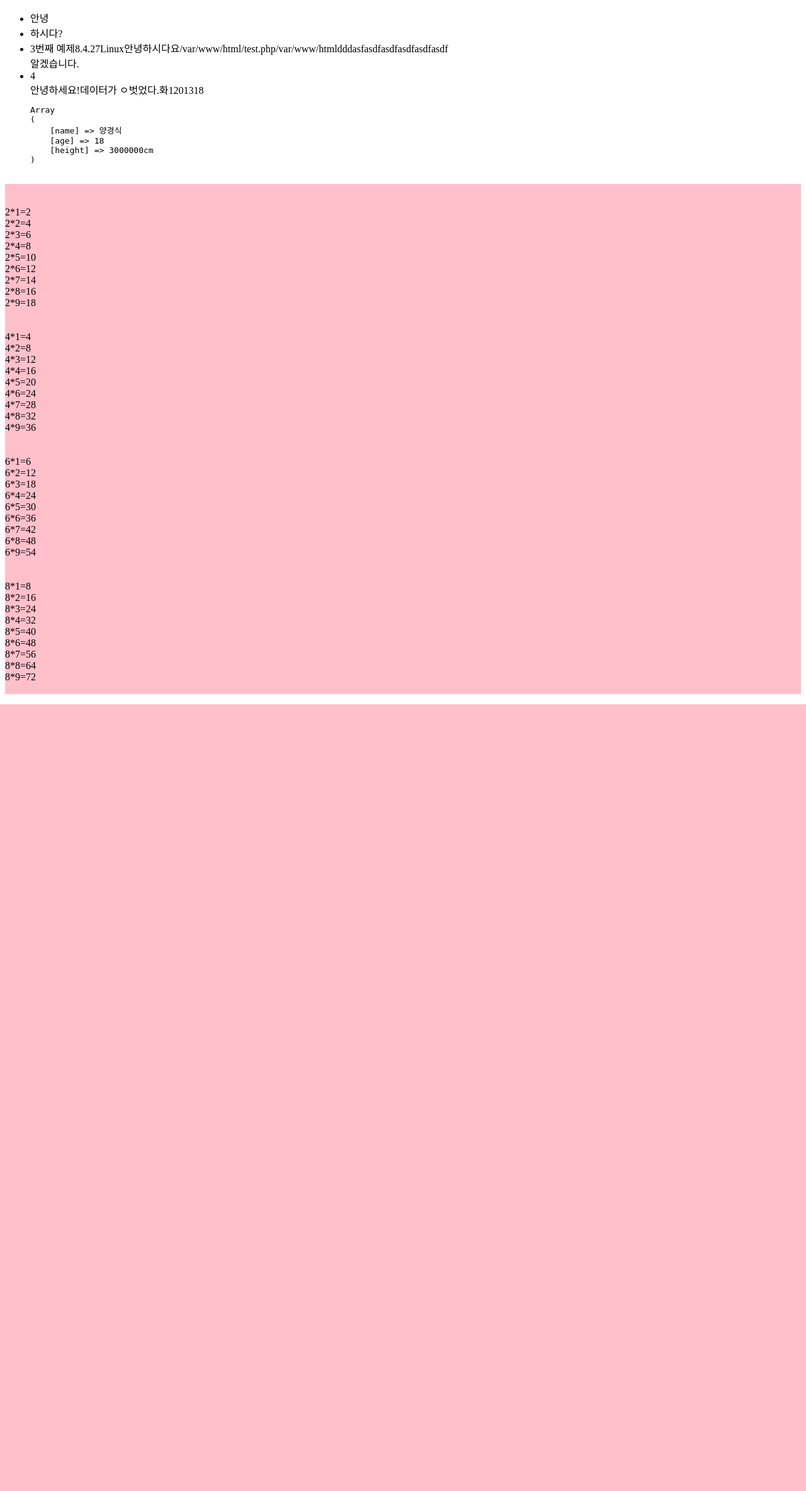
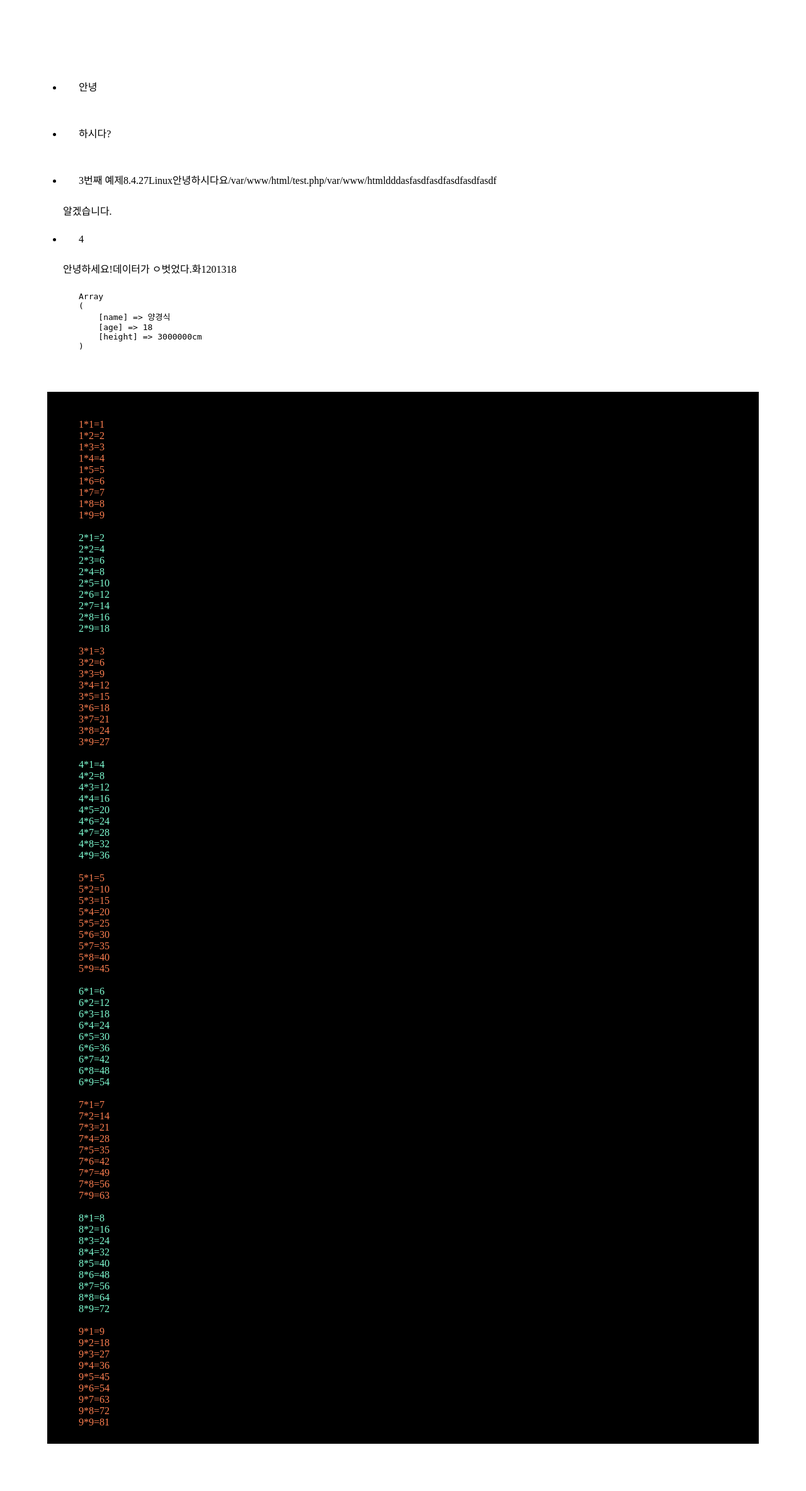
Before and after one commit to 990907yang/htdocs, a PHP site: page /test.php in a window 1280 px wide. Shown: the whole page at 63% size. Before the commit the page ends 1118 px from the top, so only its background shows below. Run offline with PHP 8.4, Linux system fonts and the light colour scheme.

Commit message:
구구단 완성

```diff
--- a/test.php
+++ b/test.php
@@ -11,7 +11,10 @@
     <title>yang</title>
 </head>
 <style>
-    .gugu { background-color: pink; }
+    *{ margin: 0; padding: 25px; }
+    .blue { color:aquamarine;}
+    .red { color:coral;}
+    .gugu { background-color: #000; }
 </style>
 <body>
     <header>
@@ -64,11 +67,14 @@
         <?php
             for($i=1; $i<=9; $i++){
                 print "<br>";
-
-                if($i%2 == 0){
+                if($i%2 != 0){
                     for($j=1; $j<=9; $j++){
                     print "<span class='red'>".$i."*".$j."=".$i*$j."<br></span>";
-                }
+                    }
+                }else{
+                    for($j=1; $j<=9; $j++){
+                        print "<span class='blue'>".$i."*".$j."=".$i*$j."<br></span>";
+                    }
                 }
 
             }
```
